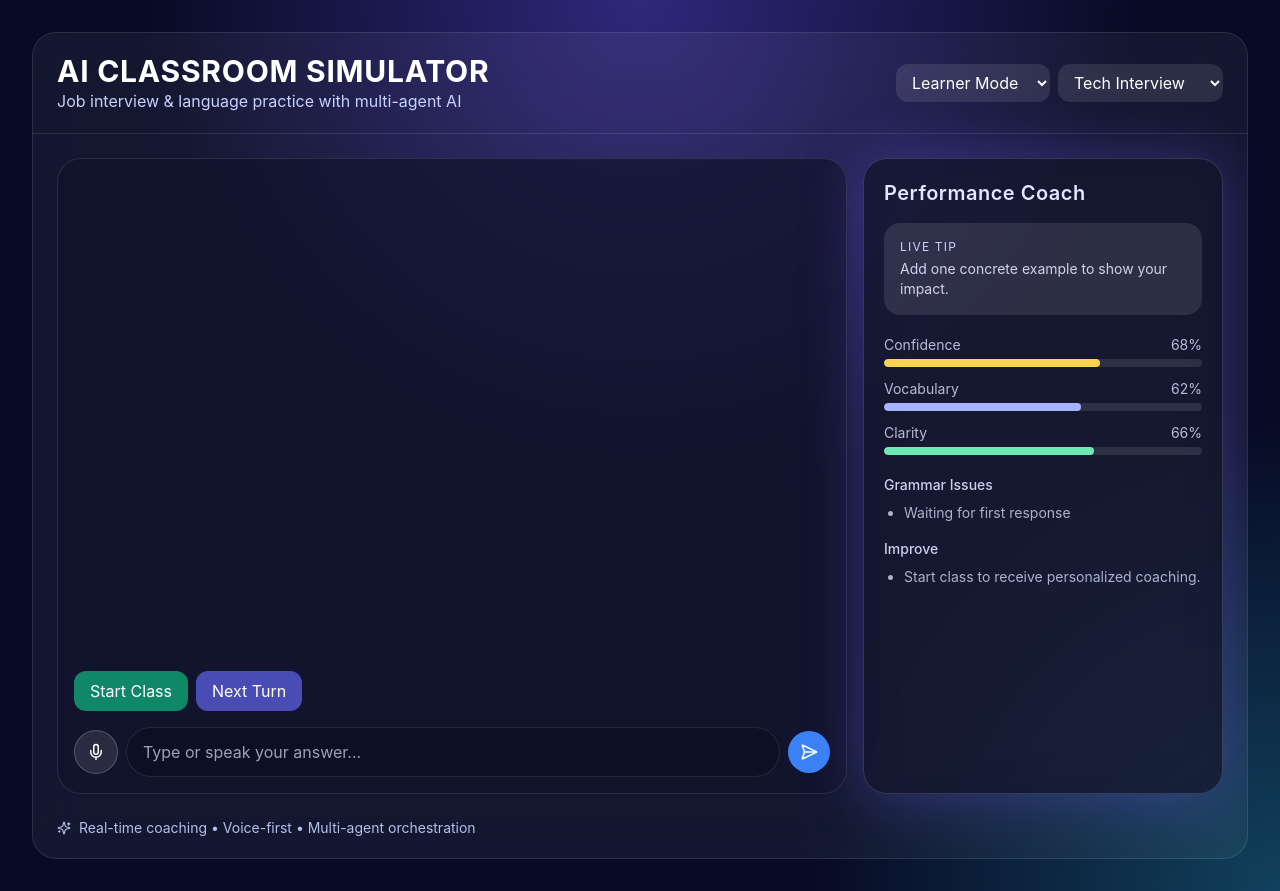
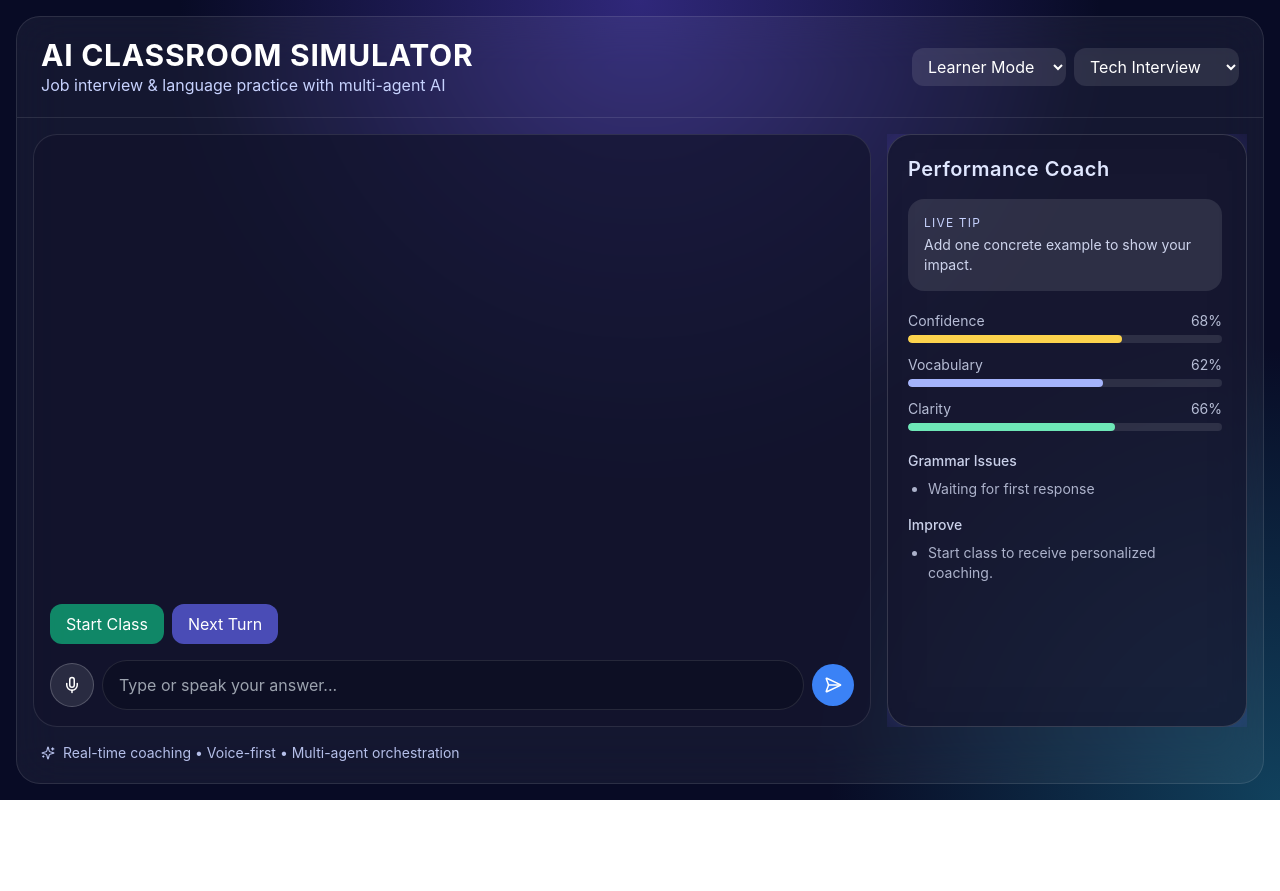
Before and after one commit to Trescu/ai-classroom-simulator, a React (Vite) app in the folder client/: page / in a window 1280 px wide. After the commit the page ends 800 px from the top, so only its background shows below. Built offline with nearby package versions, Linux system fonts and the light colour scheme.

Commit message:
Fix viewport overflow with dvh locked shell and inner panel scrolling

```diff
--- a/client/src/App.jsx
+++ b/client/src/App.jsx
@@ -1,4 +1,4 @@
-import { useMemo, useRef, useState } from 'react';
+import { useEffect, useMemo, useRef, useState } from 'react';
 import { Mic, MicOff, SendHorizonal, Sparkles } from 'lucide-react';
 import ChatMessage from './components/ChatMessage';
 import FeedbackPanel from './components/FeedbackPanel';
@@ -28,6 +28,44 @@ export default function App() {
     () => typeof window !== 'undefined' && ('webkitSpeechRecognition' in window || 'SpeechRecognition' in window),
     []
   );
+
+  useEffect(() => {
+    if (import.meta.env.PROD) return;
+
+    const logOverflow = () => {
+      const root = document.documentElement;
+      const scrollHeight = root.scrollHeight;
+      const clientHeight = root.clientHeight;
+
+      if (scrollHeight <= clientHeight + 1) return;
+
+      const firstOverflow = Array.from(document.querySelectorAll('*')).find((el) => {
+        const rect = el.getBoundingClientRect();
+        return rect.bottom > window.innerHeight + 1;
+      });
+
+      const styles = firstOverflow ? window.getComputedStyle(firstOverflow) : null;
+      console.warn('[overflow-debug] viewport overflow detected', {
+        scrollHeight,
+        clientHeight,
+        viewportHeight: window.innerHeight,
+        firstOverflowClassName: firstOverflow?.className || '(none)',
+        firstOverflowTag: firstOverflow?.tagName || '(none)',
+        computed: styles
+          ? {
+              height: styles.height,
+              minHeight: styles.minHeight,
+              padding: styles.padding,
+              margin: styles.margin,
+            }
+          : null,
+      });
+    };
+
+    logOverflow();
+    window.addEventListener('resize', logOverflow);
+    return () => window.removeEventListener('resize', logOverflow);
+  }, [messages.length, loading, input, mode, scenario]);
 
   const speak = (text) => {
     if (!window.speechSynthesis) return;
@@ -99,8 +137,8 @@ export default function App() {
   };
 
   return (
-    <div className="min-h-screen bg-[#080b25] bg-[radial-gradient(circle_at_top,_rgba(87,68,207,0.5),_transparent_45%),radial-gradient(circle_at_bottom_right,_rgba(37,190,222,0.3),_transparent_30%)] text-white p-4 lg:p-8">
-      <div className="mx-auto max-w-7xl rounded-3xl border border-white/10 bg-white/5 backdrop-blur-xl overflow-hidden">
+    <div className="app-shell bg-[#080b25] bg-[radial-gradient(circle_at_top,_rgba(87,68,207,0.5),_transparent_45%),radial-gradient(circle_at_bottom_right,_rgba(37,190,222,0.3),_transparent_30%)] text-white">
+      <div className="app-frame mx-auto w-full max-w-7xl rounded-3xl border border-white/10 bg-white/5 backdrop-blur-xl overflow-hidden">
         <header className="px-6 py-5 border-b border-white/10 flex flex-wrap items-center justify-between gap-3">
           <div>
             <p className="text-3xl font-bold tracking-wide">AI CLASSROOM SIMULATOR</p>
@@ -118,9 +156,10 @@ export default function App() {
           </div>
         </header>
 
-        <main className="p-4 lg:p-6 flex flex-col lg:flex-row gap-4">
-          <section className="flex-1 rounded-3xl border border-white/10 bg-panel p-4">
-            <div className="h-[480px] overflow-y-auto space-y-3 pr-1">
+        <main className="app-main p-3 lg:p-4">
+          <div className="main-grid gap-3 lg:gap-4">
+            <section className="chat-panel rounded-3xl border border-white/10 bg-panel p-4">
+              <div className="messages-area space-y-3 pr-1">
               {messages.map((message, idx) => <ChatMessage key={`${idx}-${message.speaker}`} message={message} />)}
               {loading && <p className="text-indigo-300 animate-pulse">AI is speaking...</p>}
               </div>
@@ -151,7 +190,10 @@ export default function App() {
               </div>
             </section>
 
+            <div className="coach-column min-h-0 overflow-hidden">
               <FeedbackPanel feedback={feedback} liveTip={liveTip} />
+            </div>
+          </div>
         </main>
 
         <footer className="px-6 pb-5 text-indigo-200/90 flex items-center gap-2 text-sm">
--- a/client/src/components/FeedbackPanel.jsx
+++ b/client/src/components/FeedbackPanel.jsx
@@ -14,9 +14,10 @@ function Meter({ label, value, accent = 'bg-indigo-400', suffix = '' }) {
 
 export default function FeedbackPanel({ feedback, liveTip }) {
   return (
-    <aside className="w-full lg:w-[360px] rounded-3xl border border-white/15 bg-panel p-5 backdrop-blur-xl shadow-glow">
-      <h3 className="text-xl font-semibold tracking-wide text-indigo-100">Performance Coach</h3>
-      <div className="mt-4 rounded-2xl bg-white/10 p-4 text-indigo-100/90">
+    <aside className="h-full w-full rounded-3xl border border-white/15 bg-panel p-5 backdrop-blur-xl shadow-glow flex flex-col min-h-0 overflow-hidden">
+      <h3 className="text-xl font-semibold tracking-wide text-indigo-100 flex-none">Performance Coach</h3>
+      <div className="mt-4 flex-1 min-h-0 overflow-y-auto pr-1">
+        <div className="rounded-2xl bg-white/10 p-4 text-indigo-100/90">
           <p className="text-xs uppercase tracking-widest text-indigo-200">Live Tip</p>
           <p className="mt-1 text-sm">{liveTip}</p>
         </div>
@@ -40,6 +41,7 @@ export default function FeedbackPanel({ feedback, liveTip }) {
             {feedback.tips?.map((tip) => <li key={tip}>{tip}</li>)}
           </ul>
         </div>
+      </div>
     </aside>
   );
 }
--- a/client/src/styles.css
+++ b/client/src/styles.css
@@ -7,3 +7,71 @@
 }
 
 * { box-sizing: border-box; }
+
+html,
+body,
+#root {
+  height: 100%;
+}
+
+body {
+  margin: 0;
+  overflow: hidden;
+}
+
+.app-shell {
+  height: 100dvh;
+  overflow: hidden;
+  display: flex;
+  flex-direction: column;
+  padding: clamp(0.5rem, 1.6vw, 1rem);
+}
+
+.app-frame {
+  flex: 1 1 auto;
+  min-height: 0;
+  overflow: hidden;
+  display: flex;
+  flex-direction: column;
+}
+
+.app-main {
+  flex: 1 1 auto;
+  min-height: 0;
+  overflow: hidden;
+  display: flex;
+}
+
+.main-grid {
+  flex: 1 1 auto;
+  min-height: 0;
+  overflow: hidden;
+  display: grid;
+  grid-template-rows: minmax(0, 1fr) minmax(0, 0.95fr);
+  width: 100%;
+}
+
+.chat-panel {
+  display: flex;
+  flex-direction: column;
+  min-height: 0;
+  overflow: hidden;
+}
+
+.messages-area {
+  flex: 1 1 auto;
+  min-height: 0;
+  overflow-y: auto;
+}
+
+.coach-column {
+  min-height: 0;
+  overflow: hidden;
+}
+
+@media (min-width: 1024px) {
+  .main-grid {
+    grid-template-columns: minmax(0, 1fr) 360px;
+    grid-template-rows: minmax(0, 1fr);
+  }
+}
```
Lines whose indentation alone changed are shown as unchanged.
